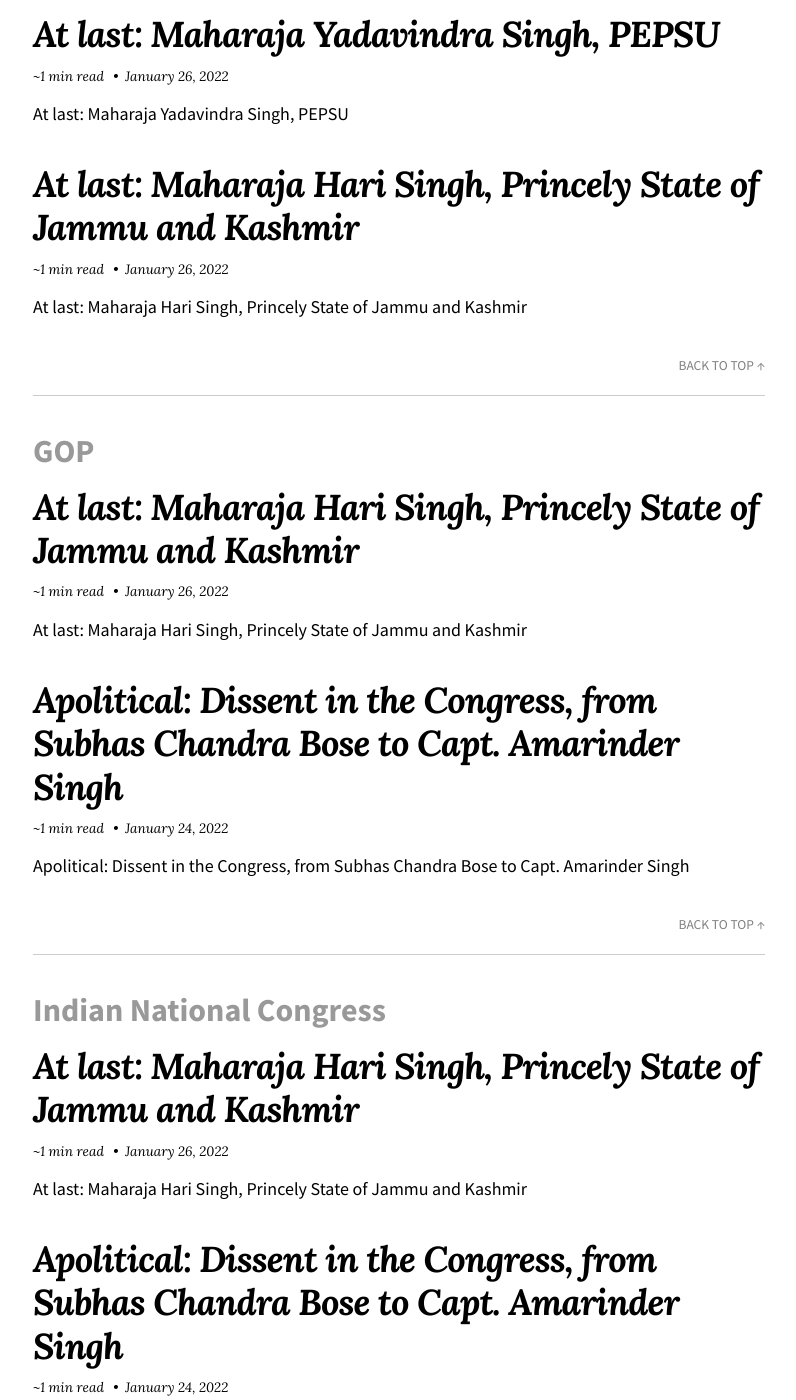
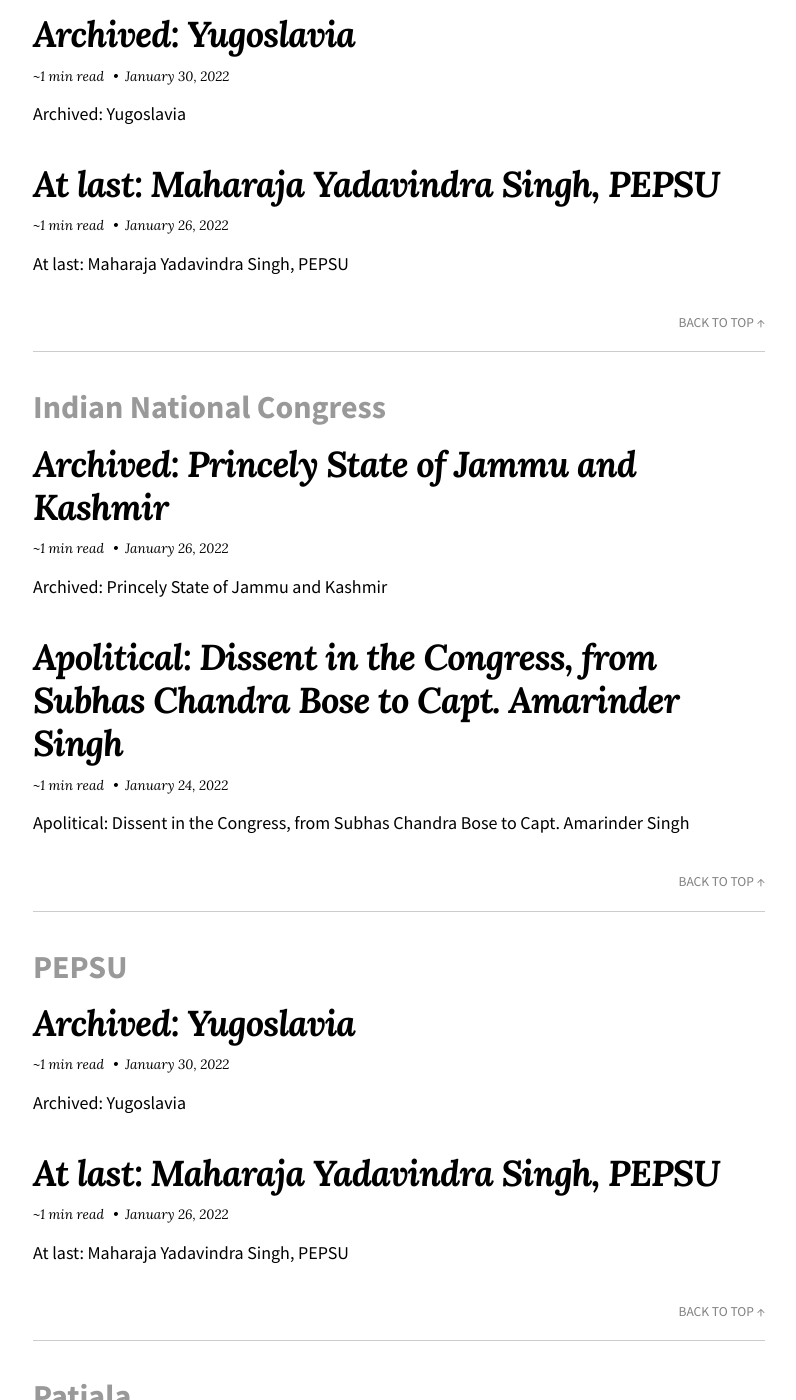
Before and after one commit to ahampriyanshu/blog-v1, a Jekyll site: the page built from tags.md, in a window 1280 px wide and 1400 px high, scrolled down 6382 px. Shown: the whole window, without its empty margins (241-1037 px from the left). Built offline with Jekyll 4.4.1, drawn with Linux system fonts in a browser that asks for light colours; nearby versions of some CDN libraries; some of the changed text lies outside the part shown.

Commit message:
archived: yugoslavia

```diff
--- a/_config.yml
+++ b/_config.yml
@@ -37,6 +37,8 @@ feed:
 # Pagination - https://jekyllrb.com/docs/pagination/
 paginate: 24
 paginate_path: /page:num/
+
+copyright: "Priyanshu Tiwari"
 
 # Search
 search_full_content: true # can have performance implications for large sites
--- /dev/null
+++ b/_posts/2022-01-26-archived-princely-state-ofjammu-and-kashmir.md
@@ -0,0 +1,13 @@
+---
+title: "Archived: Princely State of Jammu and Kashmir"
+author: Priyanshu Tiwari
+excerpt: "Archived: Princely State of Jammu and Kashmir"
+categories:
+  - Political
+tags:
+  - J&K
+  - 'Maharaja Hari Singh'
+  - 'Indian National Congress'
+---
+
+Archived: Princely State of Jammu and Kashmir
--- a/_posts/2022-01-26-at-last-maharaja-hari-singh-jammu-and-kashmir.md
+++ /dev/null
@@ -1,13 +0,0 @@
----
-title: "At last: Maharaja Hari Singh, Princely State of Jammu and Kashmir"
-author: Priyanshu Tiwari
-excerpt: "At last: Maharaja Hari Singh, Princely State of Jammu and Kashmir"
-categories:
-  - Political
-tags:
-  - GOP
-  - At last
-  - 'Indian National Congress'
----
-
-At last: Maharaja Hari Singh, Princely State of Jammu and Kashmir
--- a/_posts/2022-01-26-at-last-maharaja-yadavindra-sing-pepsu.md
+++ b/_posts/2022-01-26-at-last-maharaja-yadavindra-sing-pepsu.md
@@ -6,7 +6,7 @@ categories:
   - Political
 tags:
   - PEPSU
-  - At last
+  - Archived
   - Patiala
 ---
 
--- /dev/null
+++ b/_posts/2022-01-30-archived-yugoslavia.md
@@ -0,0 +1,13 @@
+---
+title: "Archived: Yugoslavia"
+author: Priyanshu Tiwari
+excerpt: "Archived: Yugoslavia"
+categories:
+  - Political
+tags:
+  - PEPSU
+  - Archived
+  - Patiala
+---
+
+Archived: Yugoslavia
```
